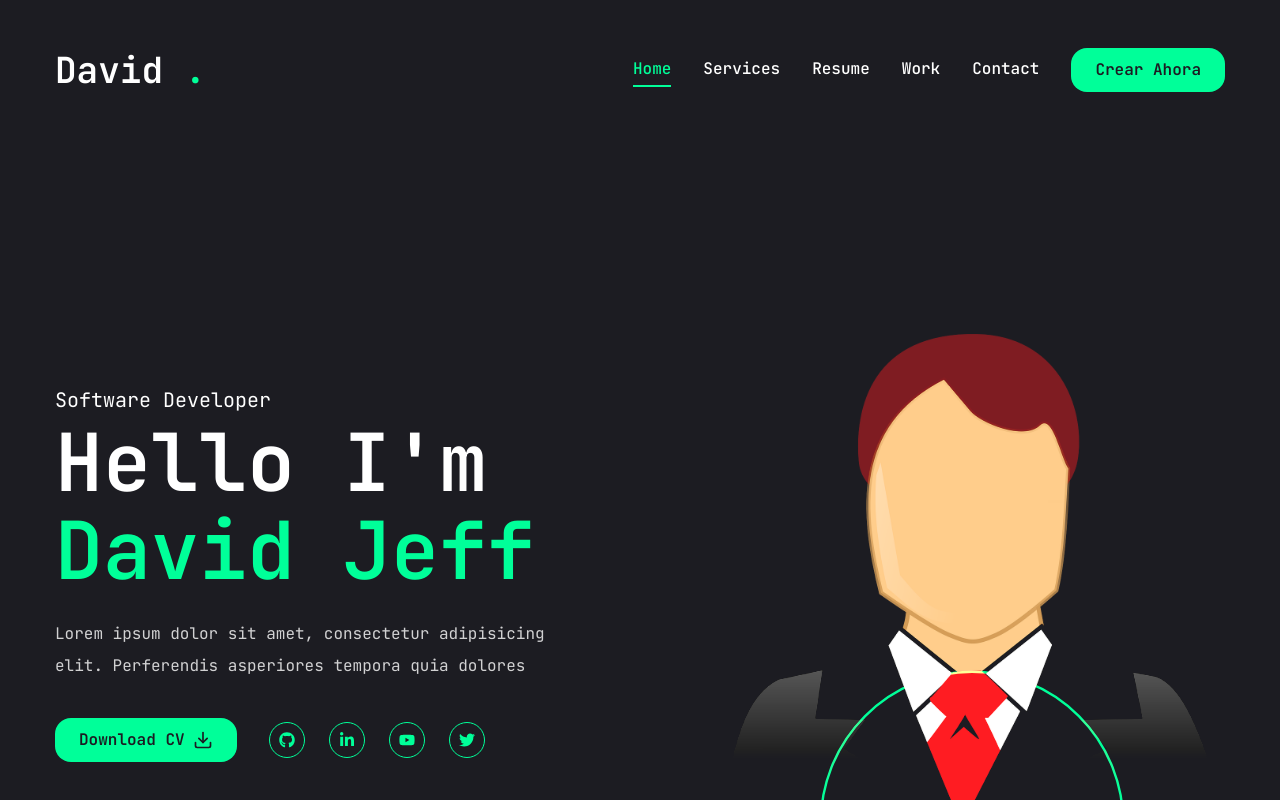
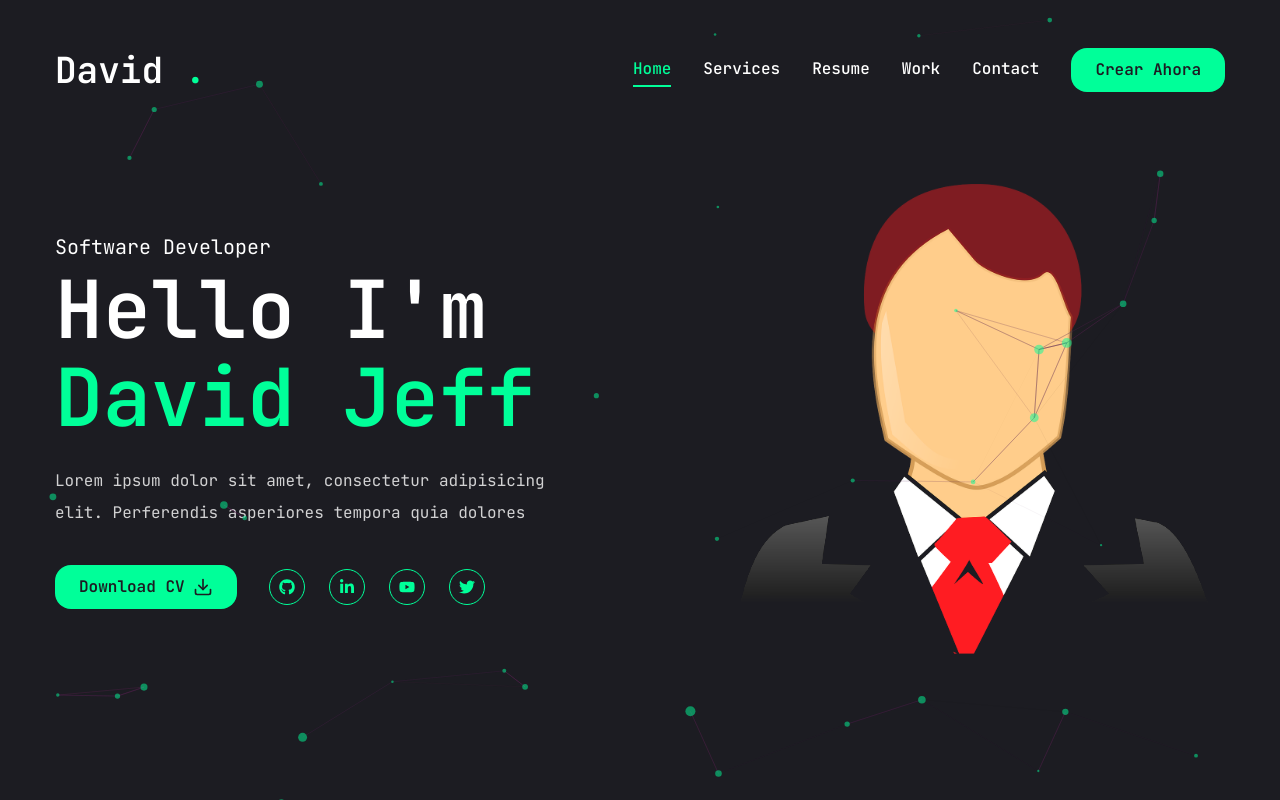
Before and after one commit to JDeiv/portfolio, a Next.js app: page / in a window 1280 px wide. Shown: the top 800 px of the page. Built offline with nearby package versions, Linux system fonts and the light colour scheme.

Commit message:
animaciones con particulas

```diff
--- a/app/page.tsx
+++ b/app/page.tsx
@@ -5,6 +5,8 @@ import { FiDownload } from "react-icons/fi";
 import Social from "@/components/Socials";
 import Link from "next/link";
 import Photo from "@/components/Photo";
+
+
 
 const Home = () => {
   return (
--- /dev/null
+++ b/components/Particles.tsx
@@ -0,0 +1,120 @@
+import { useEffect, useMemo, useState } from "react";
+import Particles, { initParticlesEngine } from "@tsparticles/react";
+import {
+  type Container,
+  type ISourceOptions,
+  MoveDirection,
+  OutMode,
+} from "@tsparticles/engine";
+// import { loadAll } from "@tsparticles/all"; // if you are going to use `loadAll`, install the "@tsparticles/all" package too.
+// import { loadFull } from "tsparticles"; // if you are going to use `loadFull`, install the "tsparticles" package too.
+import { loadSlim } from "@tsparticles/slim"; // if you are going to use `loadSlim`, install the "@tsparticles/slim" package too.
+// import { loadBasic } from "@tsparticles/basic"; // if you are going to use `loadBasic`, install the "@tsparticles/basic" package too.
+
+const ParticlesAnima = () => {
+  const [init, setInit] = useState(false);
+
+  // this should be run only once per application lifetime
+  useEffect(() => {
+    initParticlesEngine(async (engine) => {
+      // you can initiate the tsParticles instance (engine) here, adding custom shapes or presets
+      // this loads the tsparticles package bundle, it's the easiest method for getting everything ready
+      // starting from v2 you can add only the features you need reducing the bundle size
+      //await loadAll(engine);
+      //await loadFull(engine);
+      await loadSlim(engine);
+      //await loadBasic(engine);
+    }).then(() => {
+      setInit(true);
+    });
+  }, []);
+
+  const particlesLoaded = async (container?: Container): Promise<void> => {
+    console.log(container);
+  };
+
+  const options: ISourceOptions = useMemo(
+    () => ({
+      background: {
+        color: {
+          value: "",
+        },
+      },
+      fpsLimit: 120,
+      interactivity: {
+        events: {
+          onClick: {
+            enable: true,
+            mode: "push",
+          },
+          onHover: {
+            enable: true,
+            mode: "repulse",
+          },
+        },
+        modes: {
+          push: {
+            quantity: 8,
+          },
+          repulse: {
+            distance: 200,
+            duration: 0.4,
+          },
+        },
+      },
+      particles: {
+        color: {
+          value: "#00ff99",
+        },
+        links: {
+          color: "#55214f",
+          distance: 150,
+          enable: true,
+          opacity: 0.5,
+          width: 1,
+        },
+        move: {
+          direction: MoveDirection.none,
+          enable: true,
+          outModes: {
+            default: OutMode.out,
+          },
+          random: false,
+          speed: 4,
+          straight: false,
+        },
+        number: {
+          density: {
+            enable: true,
+          },
+          value: 80,
+        },
+        opacity: {
+          value: 0.5,
+        },
+        shape: {
+          type: "circle",
+        },
+        size: {
+          value: { min: 1, max: 5 },
+        },
+      },
+      detectRetina: true,
+    }),
+    [],
+  );
+
+  if (init) {
+    return (
+      <Particles
+        id="tsparticles"
+        particlesLoaded={particlesLoaded}
+        options={options}
+      />
+    );
+  }
+
+  return <></>;
+}
+
+export default ParticlesAnima;
--- a/components/Photo.tsx
+++ b/components/Photo.tsx
@@ -4,6 +4,9 @@ import React from "react";
 
 import { motion } from "framer-motion";
 import Image from "next/image";
+import App from "next/app";
+import ParticlesAnima from "./Particles";
+
 
 const Photo = () => {
   return (
@@ -36,8 +39,15 @@ const Photo = () => {
       </motion.div>
 
       {/* Circle around */}
+          <div className="w-2/3">
+          <ParticlesAnima />
+          </div>
+    </div>
+  );
+};
 
-      <motion.svg className="w-[300px] xl:w-[506px] h-[300px] xl:h-[306px]"
+export default Photo;
+  {/* <motion.svg className="w-[300px] xl:w-[506px] h-[300px] xl:h-[306px]"
       fill="transparent"
       viewBox="0 0 506 506"
       xmlns="https://www.w3.org/2000/svg"
@@ -58,9 +68,4 @@ const Photo = () => {
           strokeLinejoin="round"
         />
 
-      </motion.svg>
-    </div>
-  );
-};
-
-export default Photo;
+      </motion.svg> */}
```
Also changed, not shown: package.json (+6 -1 lines), 1 other file (tests, documents, lock files or other folders).
